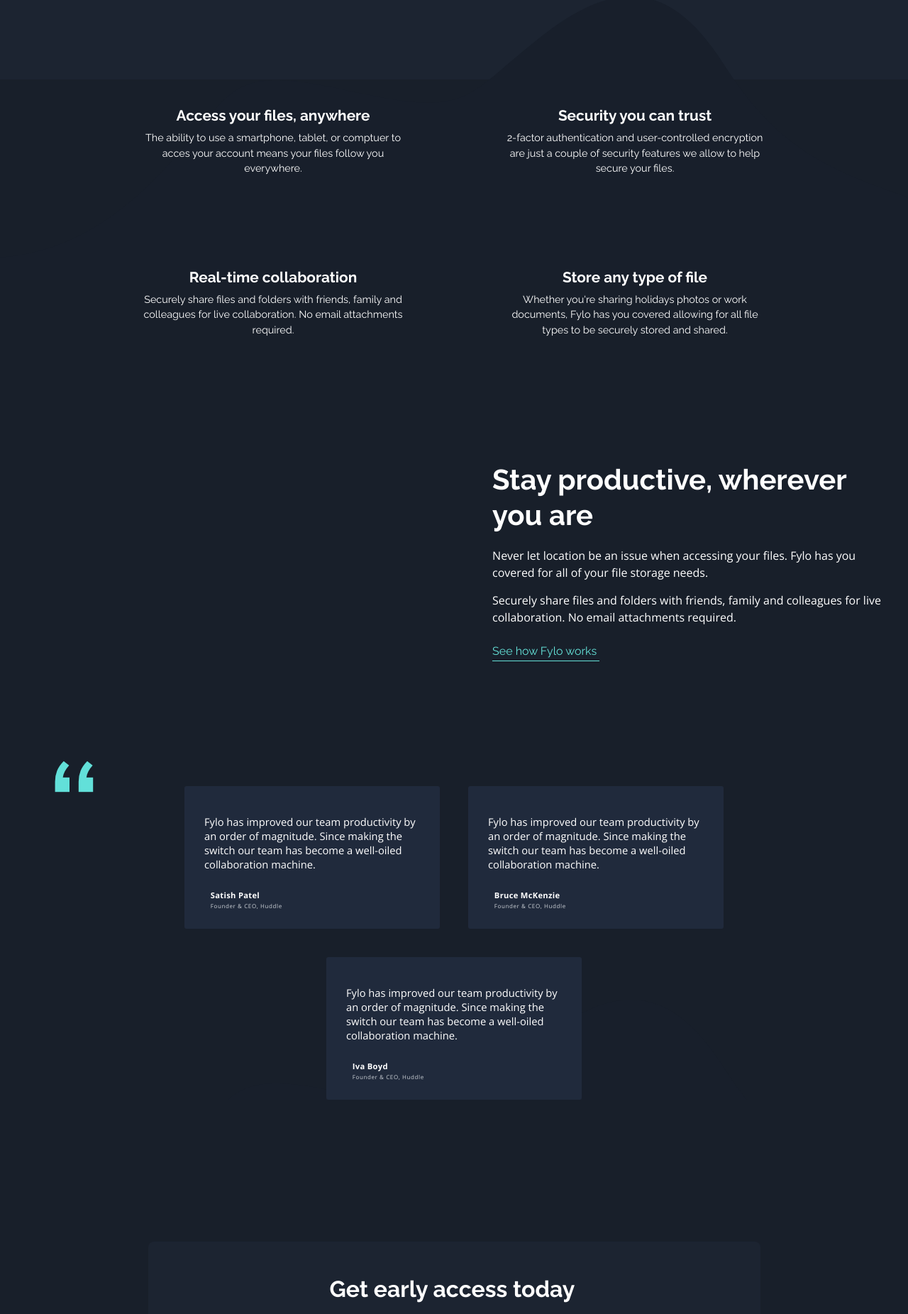
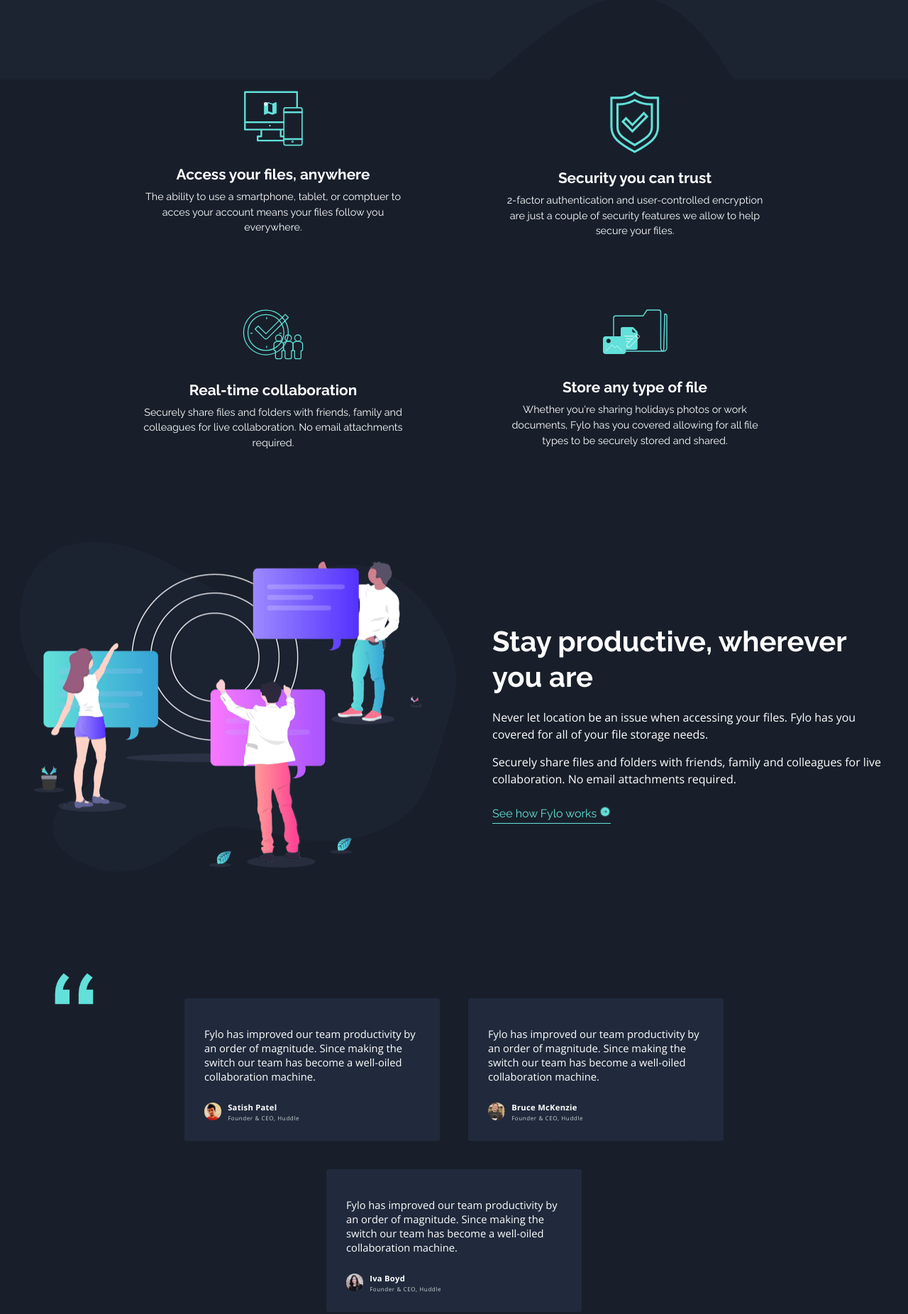
Before and after one commit to ErayBarslan/fem-fylo-dark-landing, a plain HTML site: page index.html in a window 1280 px wide. Shown: the part 1140-2992 px from the top of the page at 71% size. Drawn offline with nearby package versions, Linux system fonts and the light colour scheme; the site is published under a folder, as on GitHub Pages, so addresses that start at the root find nothing.

Commit message:
img src fix for pages

```diff
--- a/index.html
+++ b/index.html
@@ -38,7 +38,7 @@
 
       <div class="promo-container">
       <div class="promo promo1">
-        <img src="/images/icon-access-anywhere.svg" alt="" aria-hidden="true">
+        <img src="images/icon-access-anywhere.svg" alt="" aria-hidden="true">
         <article>
           <h3>Access your files, anywhere</h3>
           <p>The ability to use a smartphone, tablet, or comptuer to acces your account means your files follow you everywhere.</p>
@@ -46,7 +46,7 @@
       </div>
 
       <div class="promo promo2">
-        <img src="/images/icon-security.svg" alt="" aria-hidden="true">
+        <img src="images/icon-security.svg" alt="" aria-hidden="true">
         <article>
           <h3>Security you can trust</h3>
           <p>2-factor authentication and user-controlled encryption are just a couple of security features we allow to help secure your files.</p>
@@ -54,7 +54,7 @@
       </div>
 
       <div class="promo promo3">
-        <img src="/images/icon-collaboration.svg" alt="" aria-hidden="true">
+        <img src="images/icon-collaboration.svg" alt="" aria-hidden="true">
         <article>
           <h3>Real-time collaboration</h3>
           <p>Securely share files and folders with friends, family and colleagues for live collaboration. No email attachments required.</p>
@@ -62,7 +62,7 @@
       </div>
 
       <div class="promo promo4">
-        <img src="/images/icon-any-file.svg" alt="" aria-hidden="true">
+        <img src="images/icon-any-file.svg" alt="" aria-hidden="true">
         <article>
           <h3>Store any type of file</h3>
           <p>Whether you're sharing holidays photos or work documents, Fylo has you covered allowing for all file types to be securely stored and shared.</p>
@@ -74,14 +74,14 @@
 
     <section class="section-two">
       <div class="productive">
-        <img src="/images/illustration-stay-productive.png" alt="" aria-hidden="true" class="illustration-productive">
+        <img src="images/illustration-stay-productive.png" alt="" aria-hidden="true" class="illustration-productive">
         <article>
           <h2>Stay productive, wherever you are</h2>
           <p>Never let location be an issue when accessing your files. Fylo has you covered for all of your file storage needs.</p>
           <p class="second-productive">Securely share files and folders with friends, family and colleagues for live collaboration. No email attachments required.</p>
           <div>
             <a href="#">See how Fylo works
-              <img src="/images/icon-arrow.svg" alt="" aria-hidden="true">
+              <img src="images/icon-arrow.svg" alt="" aria-hidden="true">
             </a>
           </div>
         </article>
@@ -92,7 +92,7 @@
           <article>
             <p>Fylo has improved our team productivity by an order of magnitude. Since making the switch our team has become a well-oiled collaboration machine.</p>
             <div class="person-holder">
-              <img src="/images/profile-1.jpg" alt="" aria-hidden="true">
+              <img src="images/profile-1.jpg" alt="" aria-hidden="true">
               <div class="person">
                 <h4>Satish Patel</h4>
                 <p>Founder & CEO, Huddle</p>
@@ -105,7 +105,7 @@
           <article>
             <p>Fylo has improved our team productivity by an order of magnitude. Since making the switch our team has become a well-oiled collaboration machine.</p>
             <div class="person-holder">
-              <img src="/images/profile-2.jpg" alt="" aria-hidden="true">
+              <img src="images/profile-2.jpg" alt="" aria-hidden="true">
               <div class="person">
                 <h4>Bruce McKenzie</h4>
                 <p>Founder & CEO, Huddle</p>
@@ -118,7 +118,7 @@
           <article>
             <p>Fylo has improved our team productivity by an order of magnitude. Since making the switch our team has become a well-oiled collaboration machine.</p>
             <div class="person-holder">
-              <img src="/images/profile-3.jpg" alt="" aria-hidden="true">
+              <img src="images/profile-3.jpg" alt="" aria-hidden="true">
               <div class="person">
                 <h4>Iva Boyd</h4>
                 <p>Founder & CEO, Huddle</p>
@@ -153,17 +153,17 @@
         <address>
           <div class="location">
             <a href="#">
-              <img src="/images/icon-location.svg" alt="" aria-hidden="true">
+              <img src="images/icon-location.svg" alt="" aria-hidden="true">
               <p>Lorem ipsum dolor sit amet, consectetur adipiscing elit, sed do eiusmod tempor incididunt ut labore et dolore magna aliqua</p>
             </a>
           </div>
           <div class="info">
             <a href="tel:+15431234567" class="tel">
-              <img src="/images/icon-phone.svg" alt="" aria-hidden="true">+1-543-123-4567
+              <img src="images/icon-phone.svg" alt="" aria-hidden="true">+1-543-123-4567
             </a>
 
             <a href="mailto: example@fylo.com" class="mail">
-              <img src="/images/icon-email.svg" alt="" aria-hidden="true">example@fylo.com
+              <img src="images/icon-email.svg" alt="" aria-hidden="true">example@fylo.com
             </a>
           </div>
         </address>
```
